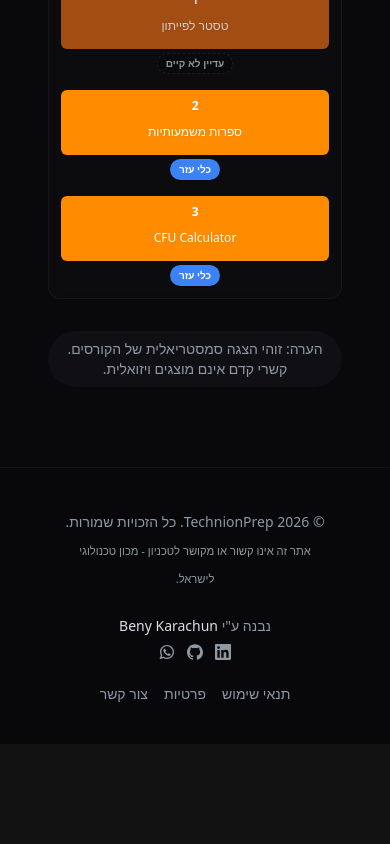
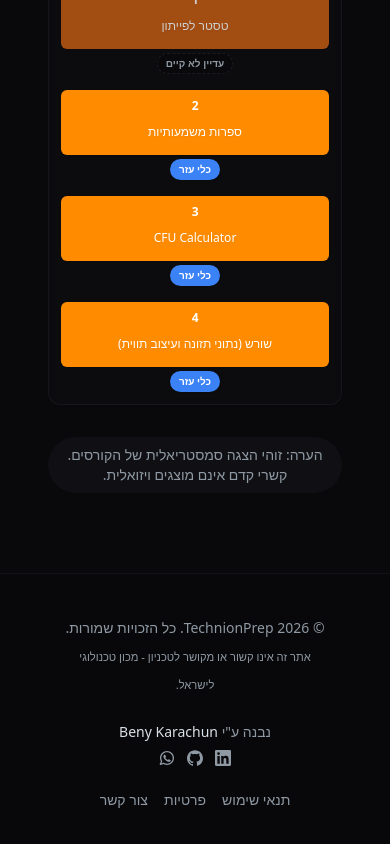
Before and after one commit to beny-karachun/biotechfood-static, a Next.js app: page / in a window 390 px wide. Shown: the part 5926-6770 px from the top of the page. Before the commit the page ends 6670 px from the top, so only its background shows below. Built offline with nearby package versions, Linux system fonts and the light colour scheme.

Commit message:
refactor: update CourseDiagram component to improve layout responsiveness and data binding

```diff
--- a/src/components/CourseDiagram.tsx
+++ b/src/components/CourseDiagram.tsx
@@ -85,6 +85,7 @@ const baseCourseData: Omit<CourseInfo, 'exists' | 'hasContent' | 'slug' | 'isInt
   { name: "טסטר לפייתון", number: "1", semester: 8 }, // Consider adding an icon: icon: 'code' or similar
   { name: "ספרות משמעותיות", number: "2", semester: 8 }, // Consider adding an icon: icon: 'book' or similar
   { name: "CFU Calculator", number: "3", semester: 8 },
+  { name: "שורש (נתוני תזונה ועיצוב תווית)", number: "4", semester: 8, externalUrl: 'https://shoresh.streamlit.app/' },
 ];
 
 
```
